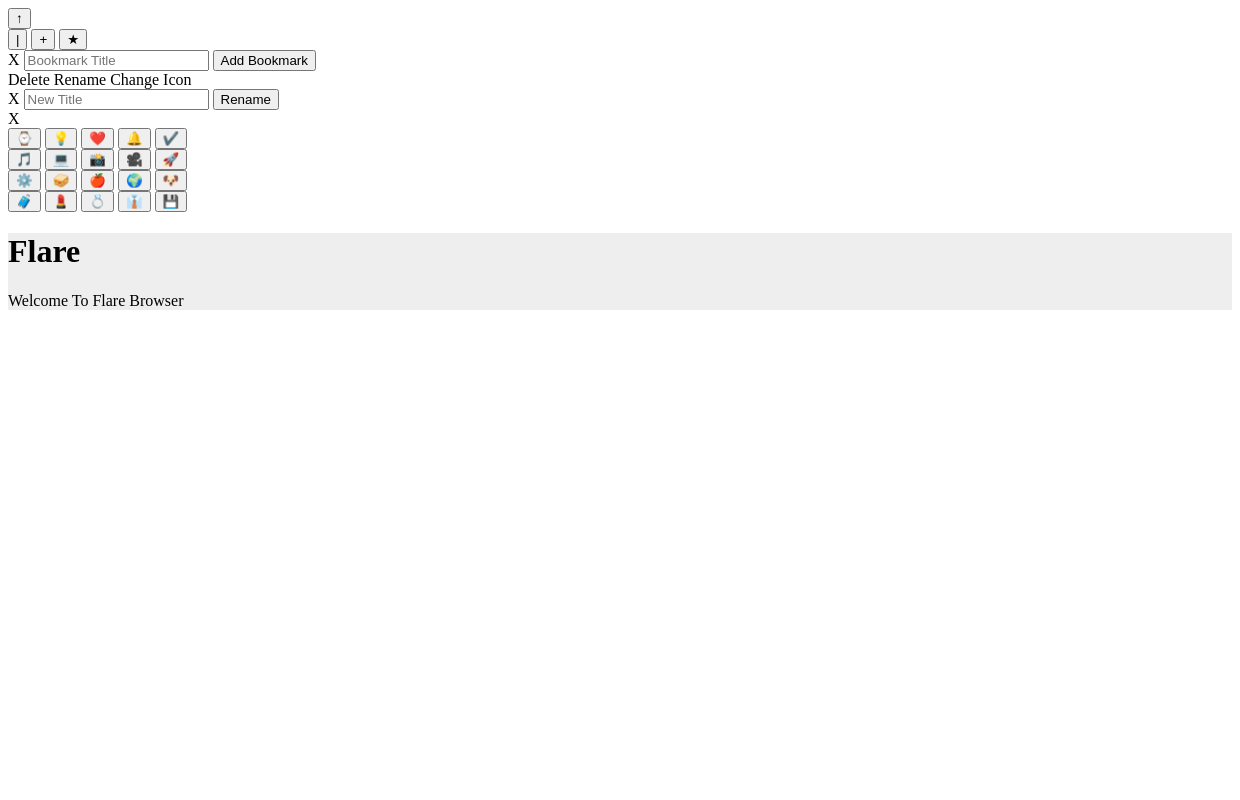
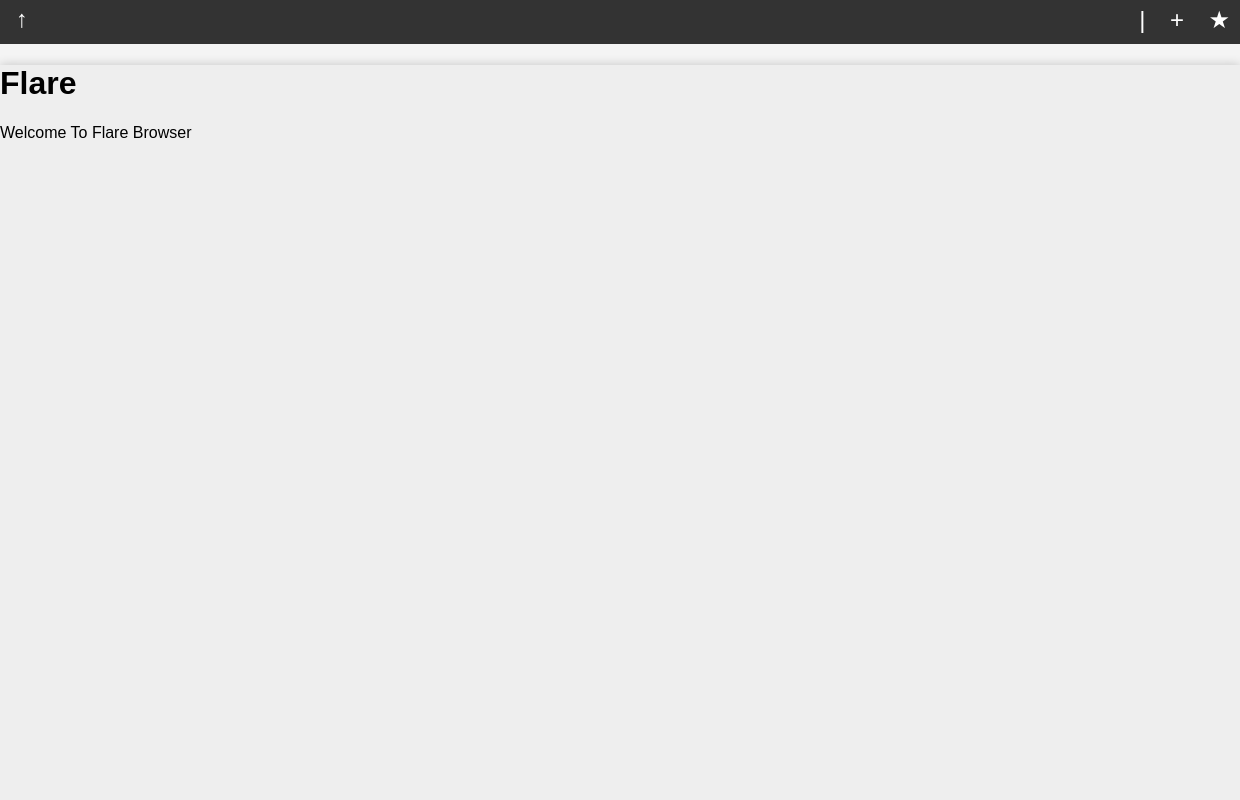
Before and after one commit to mfkucuk/CS-411-Project-2, an Electron app: page index.html in a window 1240 px wide. Shown: the top 800 px of the page. Drawn offline with Linux system fonts and the light colour scheme.

Commit message:
Index and styles fix

```diff
--- a/index.html
+++ b/index.html
@@ -2,7 +2,7 @@
 <html>
     <head>
         <title>Flare</title>
-
+        <link rel="stylesheet" href="src/style.css">
         <script type="module" src="src/Page.js"></script>
         <script type="module" src="src/BookmarkExplorerElement.js"></script>
         <script type="module" src="src/BookmarkBar.js"></script>
--- a/src/BookmarkBar.js
+++ b/src/BookmarkBar.js
@@ -336,7 +336,8 @@
     chosenElement = null;
 
 })
-/*
+
+
 const emojis = ['⌚️', '💡', '❤️', '🔔', '✔️', '🎵', '💻', '📸', '🎥', '🚀', '⚙️', '🥪', '🍎', '🌍', '🐶', '🧳', '💄', '💍', '👔', '💾'];
 
 
@@ -363,7 +364,7 @@
         chosenElement = null;
     });
 });
-*/
+
 
 
 window.addEventListener('contextmenu', (event) =>
```
